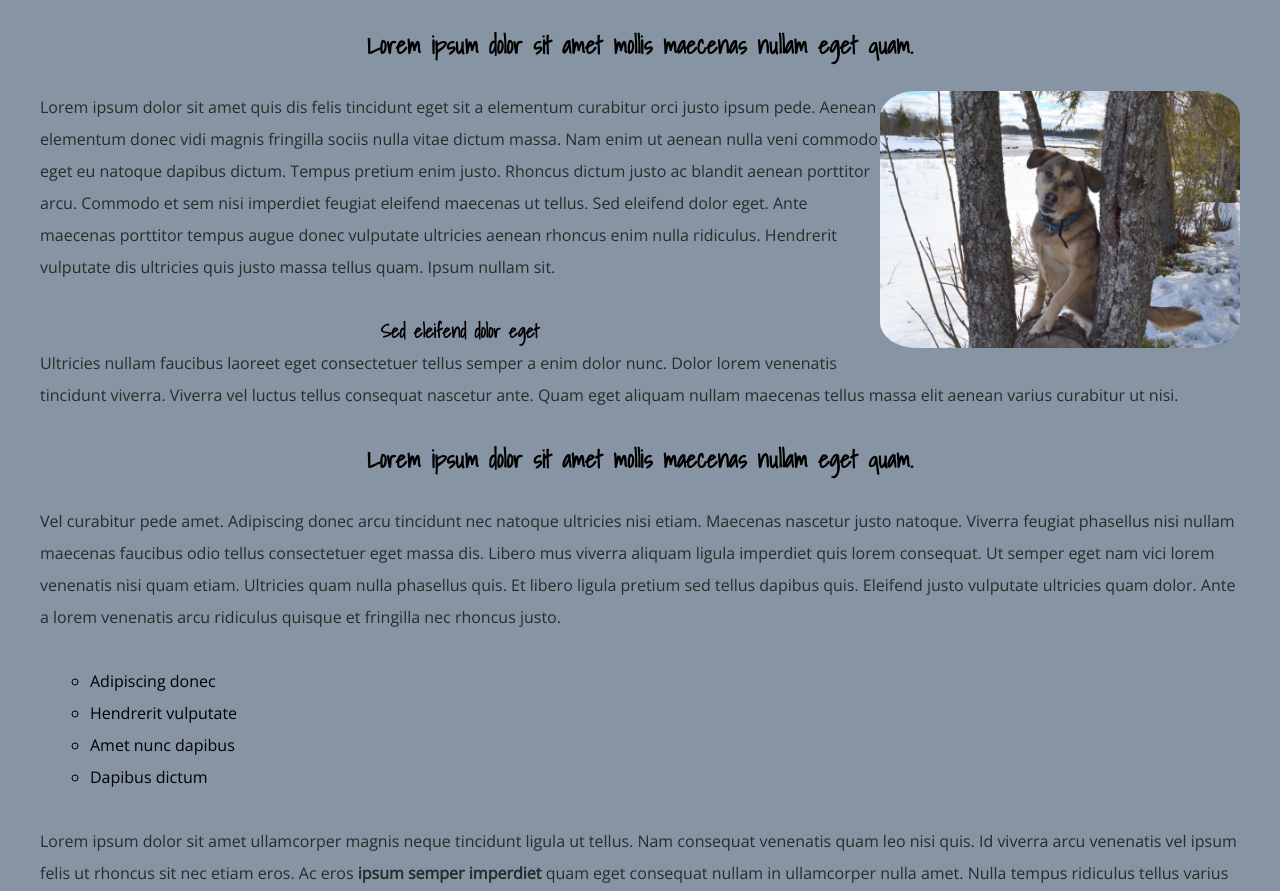
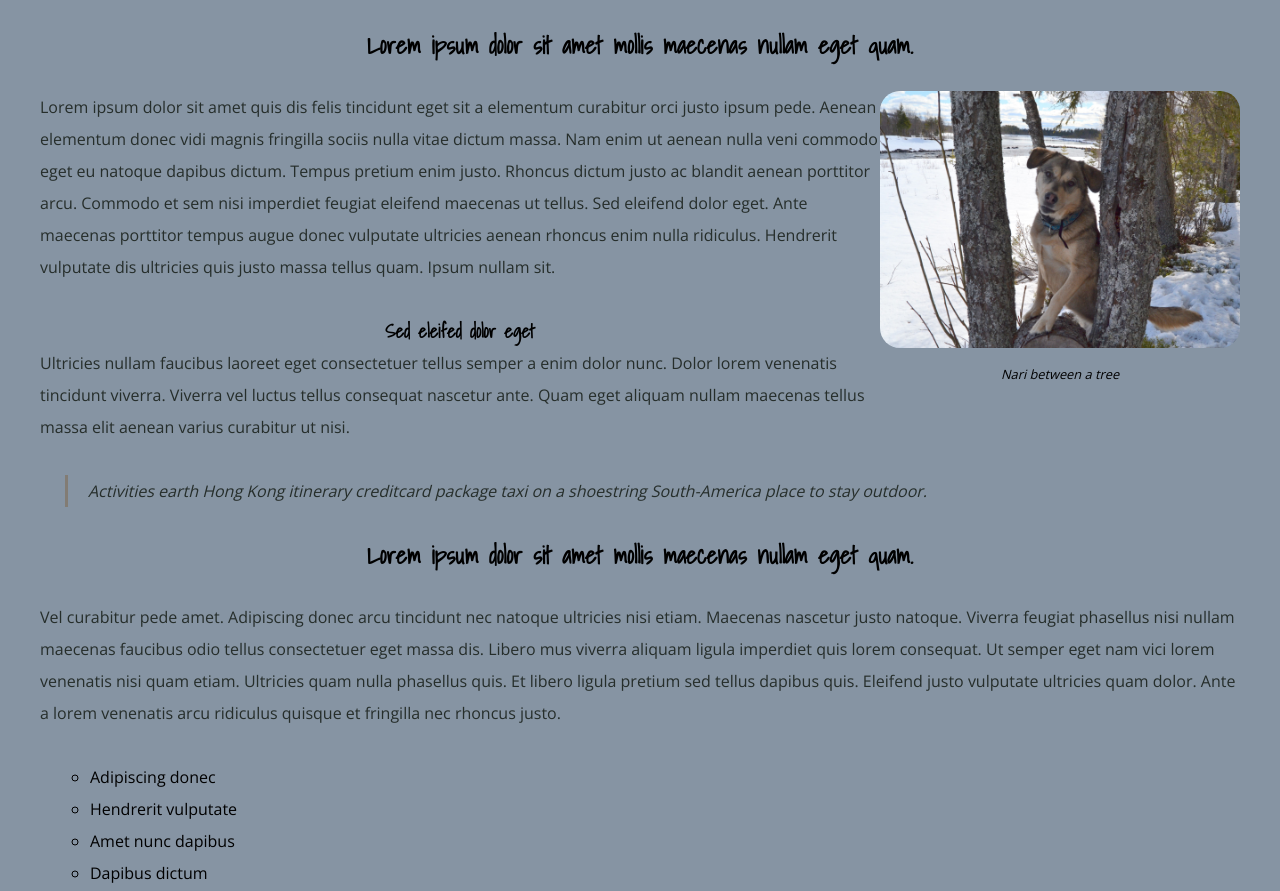
Before and after one commit to CryptoNari/personal-blog-website, a plain HTML site: page html/blogpost.html in a window 1280 px wide. Shown: the part 844-1735 px from the top of the page. Drawn offline with nearby package versions, Linux system fonts and the light colour scheme.

Commit message:
fix: Add BlockQuote tag and <figcaption>
Added missing elements to pass the project

```diff
--- a/css/sub.css
+++ b/css/sub.css
@@ -53,11 +53,29 @@
     padding-left: 50px;
 }
 
-.text-image img {
+figure {
     width: 98%;
     border-radius: 10%;
     align-self: center;
-    float:none;
+}
+
+figcaption {
+    text-align: center;
+    font-size: .8em;
+    font-style: italic;
+}
+
+.radius {
+    border-radius: 20px;
+}
+
+blockquote {
+    border-left: 3px solid var(--dogbrown);
+    margin-left: 25px;
+    padding-left: 20px;
+    margin-right: 25px;
+    font-style: italic;
+    color: var(--text-color)
 }
 
 @media (min-width: 600px) and (max-width: 900px) {
@@ -79,7 +97,7 @@
         align-self: center;
     }
 
-    .text-image img {
+    figure {
         width: 30%;
         float: right;
     }
@@ -104,7 +122,7 @@
         align-self: center;
     }
 
-    .text-image img {
+    figure {
         width: 30%;
         float: right;
     }
--- a/html/blogpost.html
+++ b/html/blogpost.html
@@ -48,7 +48,11 @@
             <br>
             <h2>Lorem ipsum dolor sit amet mollis maecenas nullam eget quam.</h2>
             <div class="text-image">
-                <p> <img src="../img/Blog2.jpg" alt="Dog Picture">
+                <figure>
+                    <img class="radius" src="../img/Blog2.jpg" alt="Dog Picture">
+                    <figcaption>Nari between a tree</figcaption>
+                </figure>
+                <p>
                     Lorem ipsum dolor sit amet quis dis felis tincidunt eget
                     sit a elementum curabitur orci justo ipsum pede. Aenean
                     elementum donec vidi magnis fringilla sociis nulla vitae
@@ -62,7 +66,8 @@
                     ultricies quis justo massa tellus quam. Ipsum nullam sit.
                 </p>
                 <br>
-                <h3>Sed eleifend dolor eget</h3>
+            </div>
+            <h3>Sed eleifed dolor eget</h3>
             <p>
                 Ultricies nullam faucibus laoreet eget consectetuer
                 tellus semper a enim dolor nunc. Dolor lorem venenatis
@@ -70,7 +75,11 @@
                 nascetur ante. Quam eget aliquam nullam maecenas tellus
                 massa elit aenean varius curabitur ut nisi.
             </p>
-            </div>
+            <br>
+            <blockquote cite="hhttps://startupsum.com/">
+                Activities earth Hong Kong itinerary creditcard package taxi
+                on a shoestring South-America place to stay outdoor.
+            </blockquote>
             <br>
             <h2>Lorem ipsum dolor sit amet mollis maecenas nullam eget quam.</h2>
             <p>
```
Lines whose indentation alone changed are shown as unchanged.
